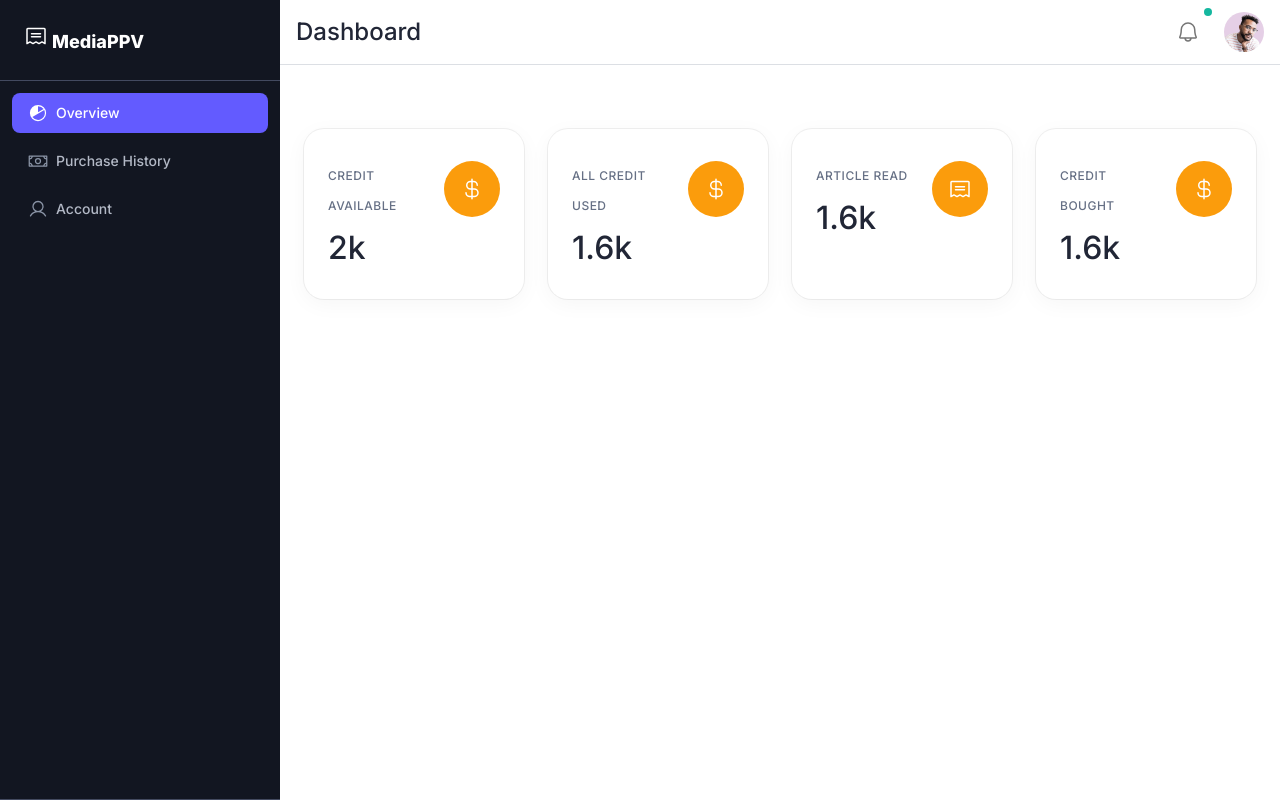
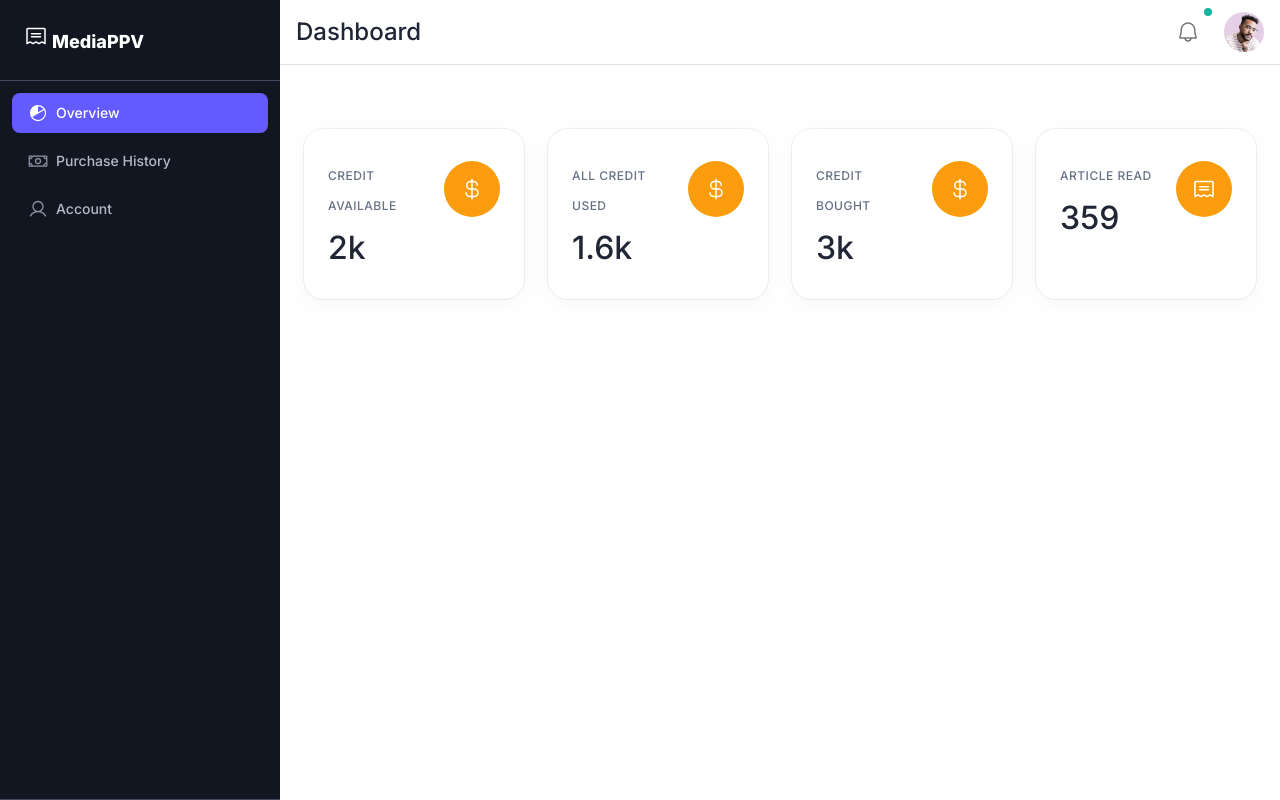
Before and after one commit to Trid-Innovations/mediappv-portal, a Next.js app: page /dashboard in a window 1280 px wide. Built offline with nearby package versions, Linux system fonts and the light colour scheme; no server answers; sample sign-in values are in the browser's storage.

Commit message:
reorganize credit cards

```diff
--- a/src/app/dashboard/page.tsx
+++ b/src/app/dashboard/page.tsx
@@ -35,19 +35,19 @@ export default function Page(): React.JSX.Element {
         <Grid lg={3} sm={6} xs={12}>
           <CreditCard
             sx={{ height: '100%' }}
-            value="1.6k"
-            title="Article Read"
-            iconColor="var(--mui-palette-success-main)"
-            icon={<ReceiptIcon fontSize="var(--icon-fontSize-lg)" />}
+            value="3k"
+            title="Credit Bought"
+            iconColor="var(--mui-palette-warning-main)"
+            icon={<CurrencyDollarIcon fontSize="var(--icon-fontSize-lg)" />}
           />
         </Grid>
         <Grid lg={3} sm={6} xs={12}>
           <CreditCard
             sx={{ height: '100%' }}
-            value="1.6k"
-            title="Credit Bought"
-            iconColor="var(--mui-palette-warning-main)"
-            icon={<CurrencyDollarIcon fontSize="var(--icon-fontSize-lg)" />}
+            value="359"
+            title="Article Read"
+            iconColor="var(--mui-palette-success-main)"
+            icon={<ReceiptIcon fontSize="var(--icon-fontSize-lg)" />}
           />
         </Grid>
       </Grid>
```
